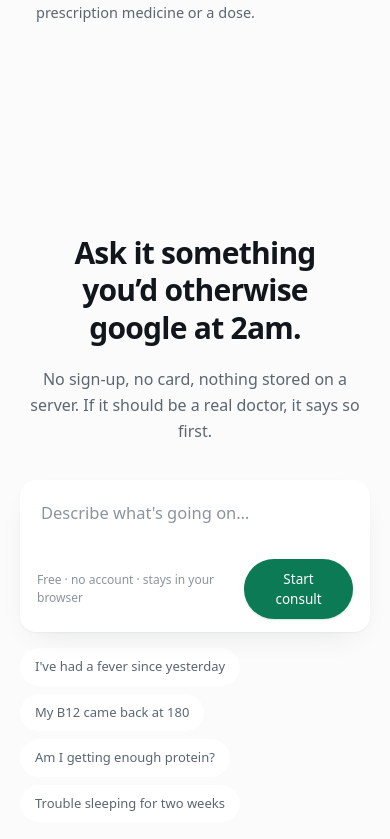
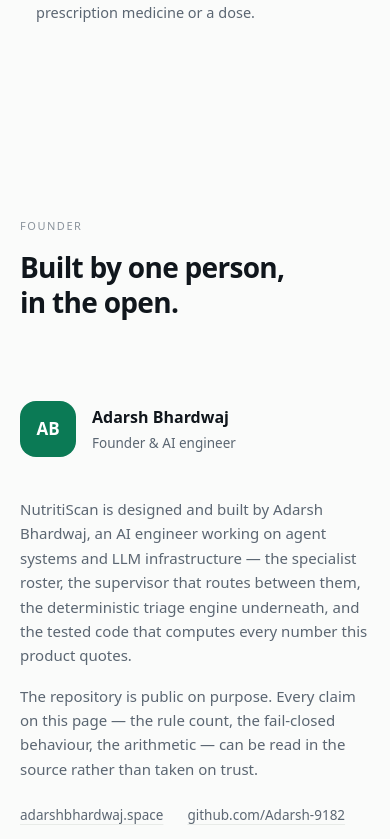
Before and after one commit to Adarsh-9182/nutritiscan-ai, a Next.js app: page / in a window 390 px wide. Shown: the part 6785-7624 px from the top of the page. Built offline with nearby package versions, Linux system fonts and the light colour scheme; no server answers.

Commit message:
Add a founder section to the landing page

```diff
--- a/components/landing.tsx
+++ b/components/landing.tsx
@@ -111,6 +111,7 @@
             ["How it works", "#how"],
             ["Safety layer", "#safety"],
             ["Specialists", "#panel"],
+            ["Founder", "#founder"],
           ].map(([label, href]) => (
             <a
               key={href}
@@ -552,6 +553,62 @@
         </div>
       </section>
 
+      {/* ── Founder ────────────────────────────────────────────── */}
+      <section id="founder" className="border-t border-[var(--m-rule)] px-5 py-24">
+        <div className="mx-auto max-w-5xl">
+          <Reveal>
+            <Label>Founder</Label>
+            <h2 className="mt-4 max-w-2xl text-balance text-[28px] font-semibold leading-tight tracking-[-0.025em] sm:text-[40px]">
+              Built by one person, in the open.
+            </h2>
+          </Reveal>
+
+          <Reveal delay={0.08}>
+            <div className="mt-12 grid gap-10 border-t border-[var(--m-rule)] pt-8 lg:grid-cols-[auto_1fr]">
+              <div className="flex items-center gap-4">
+                <span className="grid h-14 w-14 flex-none place-items-center rounded-2xl bg-[var(--m-accent)] text-[17px] font-semibold text-white">
+                  AB
+                </span>
+                <div>
+                  <p className="text-[16px] font-semibold">Adarsh Bhardwaj</p>
+                  <p className="mt-1 text-[13.5px] text-[var(--m-muted)]">Founder &amp; AI engineer</p>
+                </div>
+              </div>
+
+              <div className="max-w-2xl">
+                <p className="text-[15px] leading-relaxed text-[var(--m-muted)]">
+                  NutritiScan is designed and built by Adarsh Bhardwaj, an AI engineer working on
+                  agent systems and LLM infrastructure — the specialist roster, the supervisor that
+                  routes between them, the deterministic triage engine underneath, and the tested
+                  code that computes every number this product quotes.
+                </p>
+                <p className="mt-4 text-[15px] leading-relaxed text-[var(--m-muted)]">
+                  The repository is public on purpose. Every claim on this page — the rule count,
+                  the fail-closed behaviour, the arithmetic — can be read in the source rather than
+                  taken on trust.
+                </p>
+                <div className="mt-6 flex flex-wrap gap-x-6 gap-y-2">
+                  {[
+                    ["adarshbhardwaj.space", "https://adarshbhardwaj.space"],
+                    ["github.com/Adarsh-9182", "https://github.com/Adarsh-9182"],
+                  ].map(([label, href]) => (
+                    <a
+                      key={href}
+                      href={href}
+                      target="_blank"
+                      rel="noopener"
+                      className="text-[13.5px] text-[var(--m-muted)] underline decoration-[var(--m-rule)] underline-offset-4 transition hover:text-[var(--m-ink)]"
+                    >
+                      {label}
+                    </a>
+                  ))}
+                </div>
+              </div>
+            </div>
+          </Reveal>
+        </div>
+      </section>
+
       {/* ── Close ──────────────────────────────────────────────── */}
       <section className="border-t border-[var(--m-rule)] px-5 py-28">
         <div className="mx-auto max-w-2xl text-center">
```
